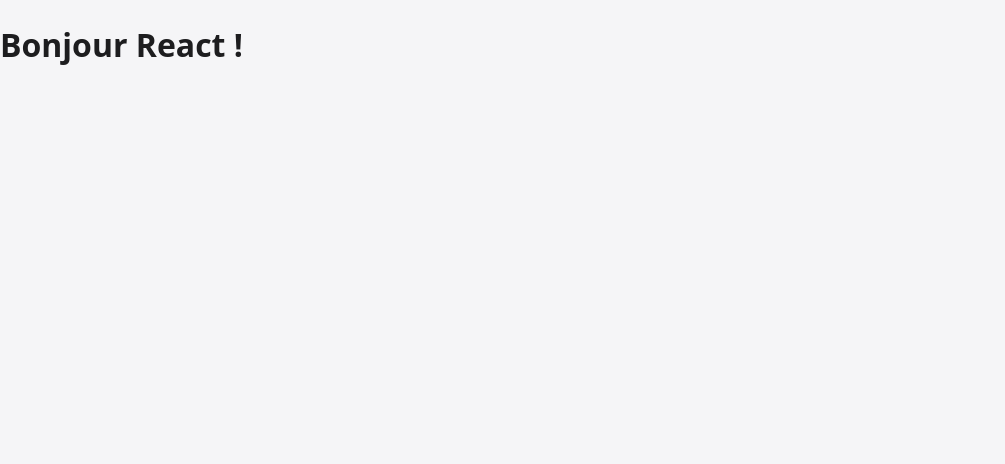
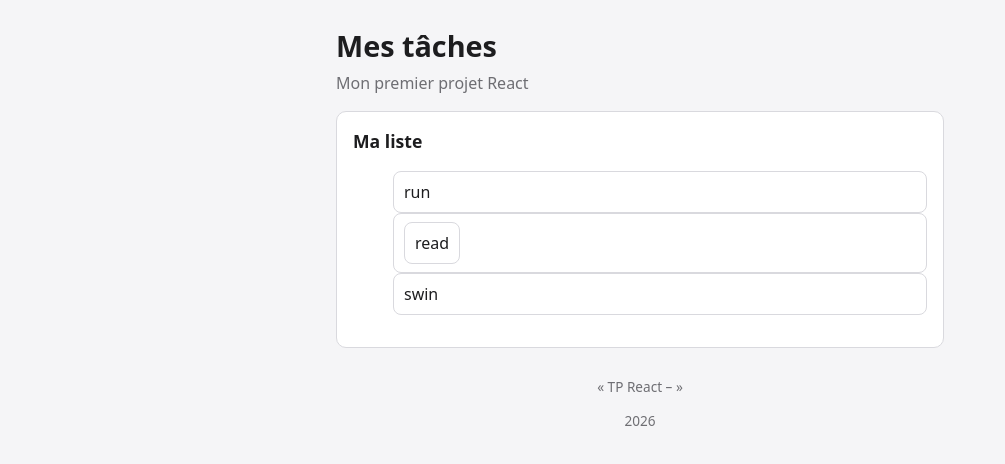
Before and after one commit to dohazilaoui005-ui/tp-react-taches, a React (Vite) app in the folder mes-taches/: page / in a window 1280 px wide. Shown: the top 464 px of the page, without its empty margins (0-1005 px from the left). Built offline with nearby package versions, Linux system fonts and the light colour scheme.

Commit message:
Étape 1 : premiers composants

```diff
--- a/mes-taches/src/App.jsx
+++ b/mes-taches/src/App.jsx
@@ -1,7 +1,18 @@
-
+import Entete from './components/Entete.jsx'
+import ListeTaches from './components/ListeTaches.jsx'
+import Pied from './components/Pied.jsx'
 
 function App() {
-  return <h1>Bonjour React !</h1>
+  return (
+    <div className="app">
+      <Entete />
+      <section className="carte">
+        <h2>Ma liste</h2>
+        <ListeTaches />
+      </section>
+      <Pied />
+    </div>
+  )
 }
 
 export default App
--- /dev/null
+++ b/mes-taches/src/components/Entete.jsx
@@ -0,0 +1,10 @@
+function Entete() {
+  return (
+    <header className="entete">
+      <h1>Mes tâches</h1>
+      <p>Mon premier projet React</p>
+    </header>
+  )
+}
+
+export default Entete
--- /dev/null
+++ b/mes-taches/src/components/ListeTaches.jsx
@@ -0,0 +1,19 @@
+function    ListeTaches() {
+  return (
+    <ul className="liste-tache">
+    <li className="tache">
+    <span className="titre">run</span>
+    </li>
+
+    <li className="tache">
+    <span className="tache terminee">read</span>
+    </li>
+
+    <li className="tache">
+    <span className="titre">swin</span>
+    </li>
+    </ul>
+  )
+}
+
+export default ListeTaches
--- /dev/null
+++ b/mes-taches/src/components/Pied.jsx
@@ -0,0 +1,12 @@
+function Pied() {
+    const d = new Date();
+let year = d.getFullYear();
+  return (
+    <footer className="pied">
+        <p> « TP React – » </p>
+        {year}
+    </footer>
+  )
+}
+
+export default Pied
```
